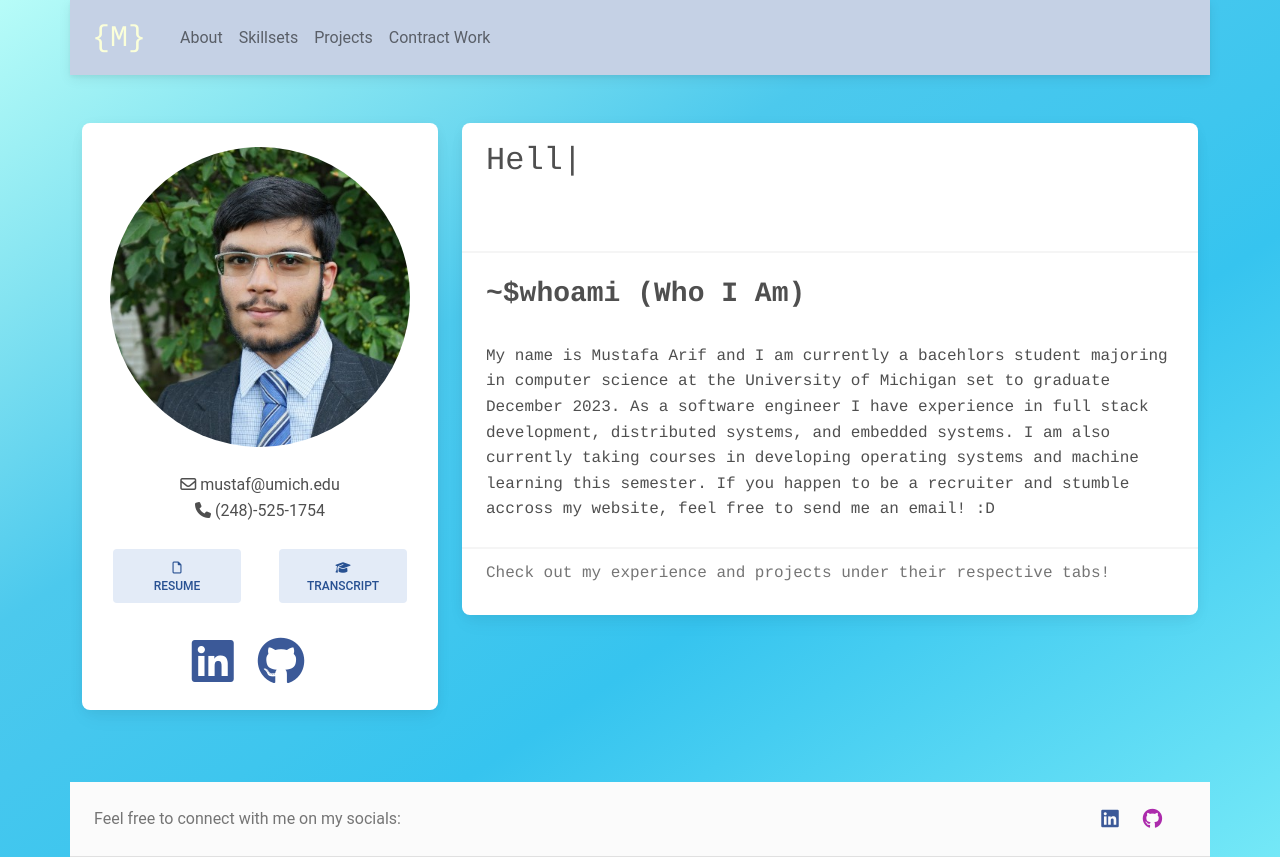
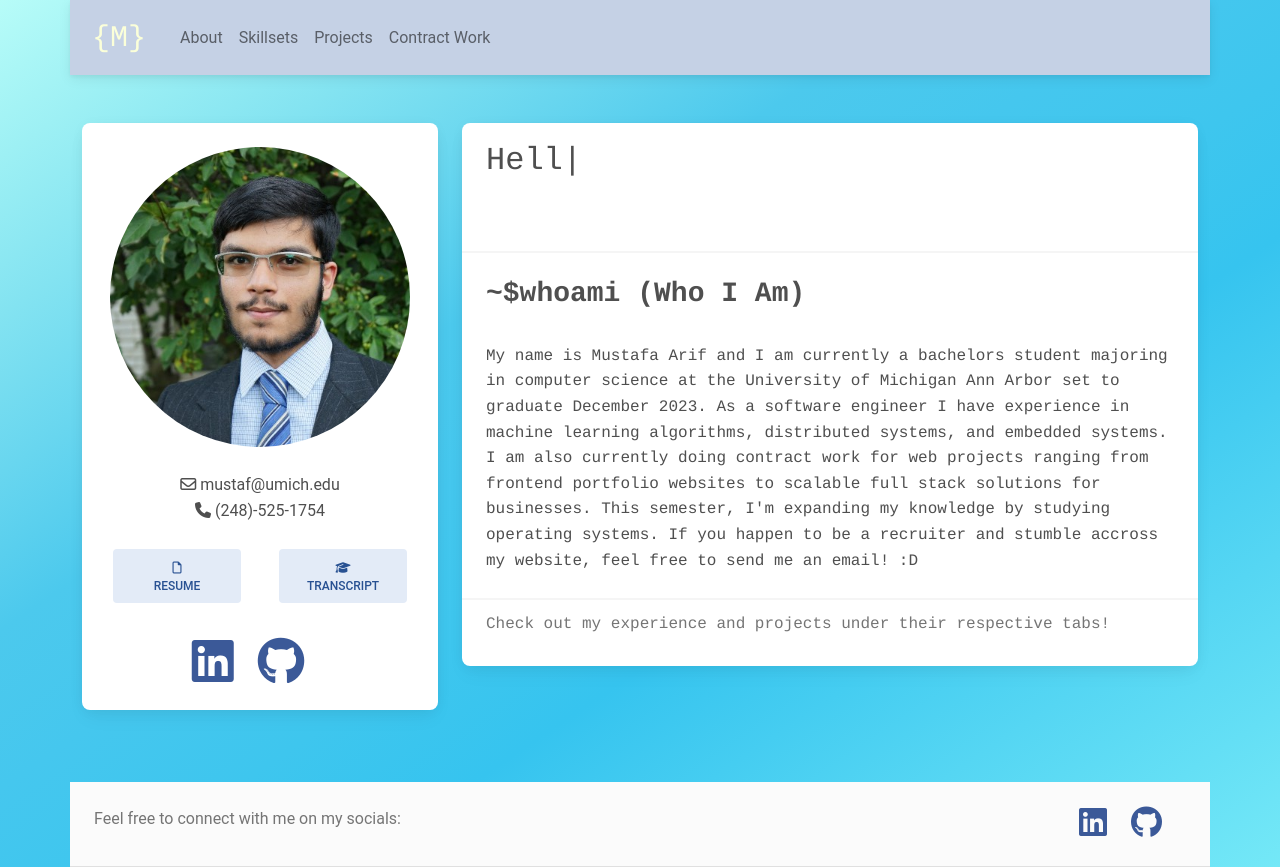
Before and after one commit to MustafaArif519/03-portfolio, a React (Vite) app: page / in a window 1280 px wide. Built offline with nearby package versions, Linux system fonts and the light colour scheme.

Commit message:
Changes made

```diff
--- a/src/App.jsx
+++ b/src/App.jsx
@@ -35,16 +35,16 @@ function App() {
         </div>
 
         <div>
-          <a href='https://www.facebook.com/Faridas-Cake-Boutique-101880002352320'
-          target="_blank" rel="noopener noreferrer"
-           className='me-4 text-reset' >
-          <MDBIcon fab icon="linkedin fa-lg" style={{ color: '#3b5998' }} />
-          </a>
+        <a href='https://www.linkedin.com/in/mustafa-arif-9a46a0239/'
+                      target="_blank" rel="noopener noreferrer"
+                      className='me-4 text-reset' >
+                      <MDBIcon fab icon="linkedin" size='2x' style={{ color: '#3b5998' }} />
+                    </a>
 
-          <a href="https://www.instagram.com/faridascakeboutique/"
-          className='me-4 text-reset' target="_blank" rel="noopener noreferrer">
-            <MDBIcon fab icon="github fa-lg" style={{ color: '#ac2bac' }} />
-          </a>
+                    <a href="https://github.com/MustafaArif519"
+                      className='me-4 text-reset' target="_blank" rel="noopener noreferrer">
+                      <MDBIcon fab icon="github" size='2x' style={{ color: '#3b5998' }} />
+                    </a>
 
 
         </div>
--- a/src/about/About.jsx
+++ b/src/about/About.jsx
@@ -163,11 +163,13 @@ export default function About() {
         <MDBCardTitle> <h3 style={{ fontWeight: 'bold' }}>~$whoami (Who I Am)</h3> </MDBCardTitle>
         <br />
         <MDBCardText>
-          My name is Mustafa Arif and I am currently a bacehlors student majoring in computer
-          science at the University of Michigan set to graduate December 2023. As a software engineer
-          I have experience in full stack development, distributed systems, and embedded systems.
-          I am also currently taking courses in developing operating systems and machine learning this
-          semester.
+          My name is Mustafa Arif and I am currently a bachelors student majoring in computer
+          science at the University of Michigan Ann Arbor set to graduate December 2023. As a
+          software engineer
+          I have experience in machine learning algorithms, distributed systems, and embedded systems.
+          I am also currently doing contract work for web projects ranging from frontend
+          portfolio websites to scalable full stack solutions for businesses.
+          This semester, I'm expanding my knowledge by studying operating systems.
           If you happen to be a recruiter and stumble accross my website, feel free to send me
           an email! :D
 
```
Also changed, not shown: 3 other files (tests, documents, lock files or other folders).
